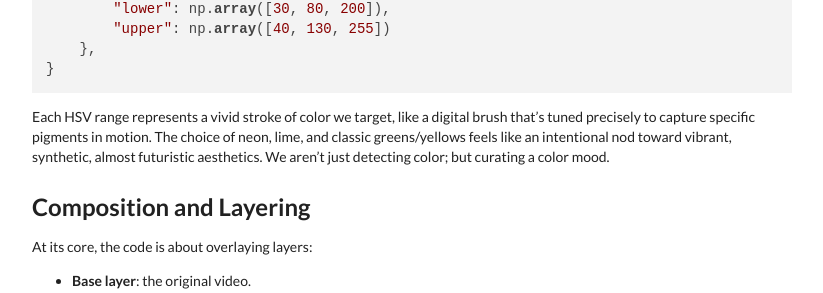
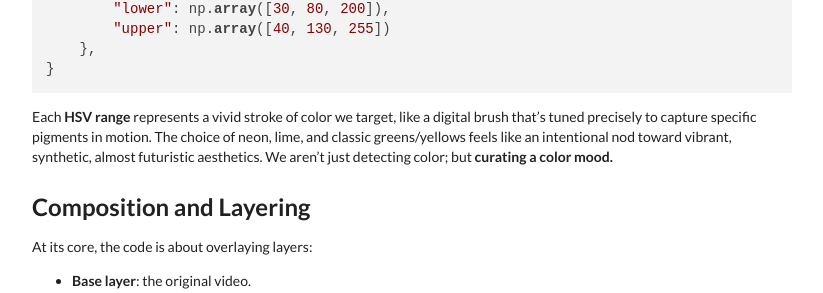
Before and after one commit to metalerk/metalerk.github.io, a Jekyll site: the page built from _posts/2025-03-21-unveiling-art-between-lines-of-code.md, in a window 1280 px wide and 1400 px high, scrolled down 2181 px. Shown: the part 152-445 px from the top of the window, without its empty margins (228-1051 px from the left). Built offline with Jekyll 4.4.1, drawn with Linux system fonts in a browser that asks for light colours; nearby versions of some CDN libraries; a style sheet for code colours, icons or effects is not loaded; some of the changed text lies outside the part shown.

Commit message:
add more fixes and video

````diff
--- a/_posts/2025-03-21-unveiling-art-between-lines-of-code.md
+++ b/_posts/2025-03-21-unveiling-art-between-lines-of-code.md
@@ -72,7 +72,7 @@
 }
 ```
 
-Each HSV range represents a vivid stroke of color we target, like a digital brush that's tuned precisely to capture specific pigments in motion. The choice of neon, lime, and classic greens/yellows feels like an intentional nod toward vibrant, synthetic, almost futuristic aesthetics. We aren't just detecting color; but curating a color mood.
+Each **HSV range** represents a vivid stroke of color we target, like a digital brush that's tuned precisely to capture specific pigments in motion. The choice of neon, lime, and classic greens/yellows feels like an intentional nod toward vibrant, synthetic, almost futuristic aesthetics. We aren't just detecting color; but **curating a color mood.**
 
 
 ## Composition and Layering
@@ -127,3 +127,9 @@
 This is **algorithmic art**. It's a structured symphony of detection, masking, layering, and lighting tweaks, yet behind that rigid mathematical backbone lies freedom. Freedom to remix colors, swap overlays, play with gamma, and render something aesthetically unique every single time.
 
 Through this intersection of art and technology, we are reminded that creativity thrives not only in open canvases but equally within structured lines of beautifully written code.
+
+<br>
+<h2><q>Concreto en Juego</q>, Amsterdam, 2025.</h2>
+<br>
+
+<iframe src="https://www.youtube.com/embed/KSPJfB7Yr9A?si=N1LtkU-Go6ZRooXN" width="560" height="315" title="YouTube video player" frameborder="0" allow="accelerometer; autoplay; clipboard-write; encrypted-media; gyroscope; picture-in-picture; web-share" allowfullscreen></iframe>
````
Also changed, not shown: other parts of _posts/2025-03-21-unveiling-art-between-lines-of-code.md (+2 -2 lines).
